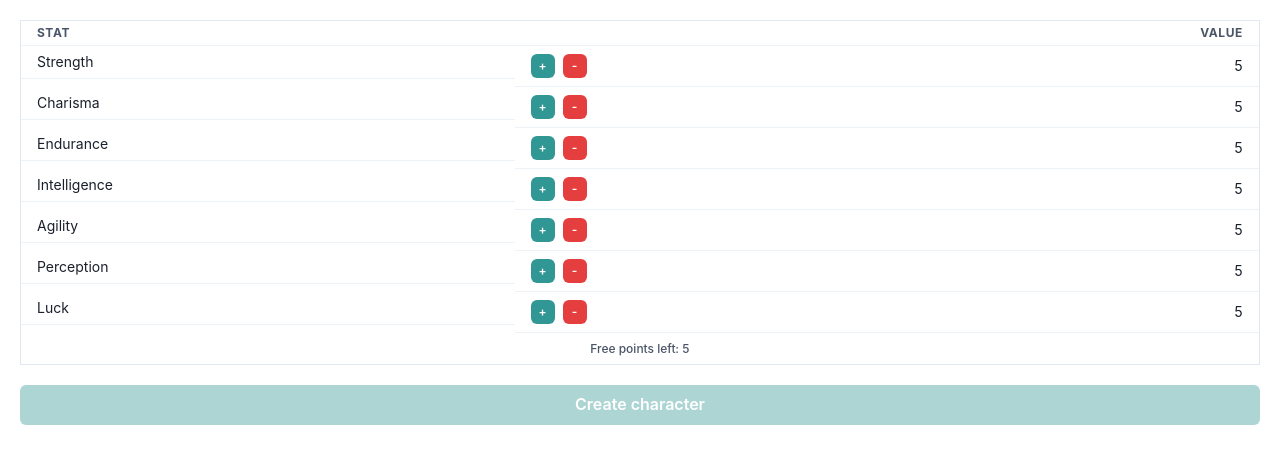
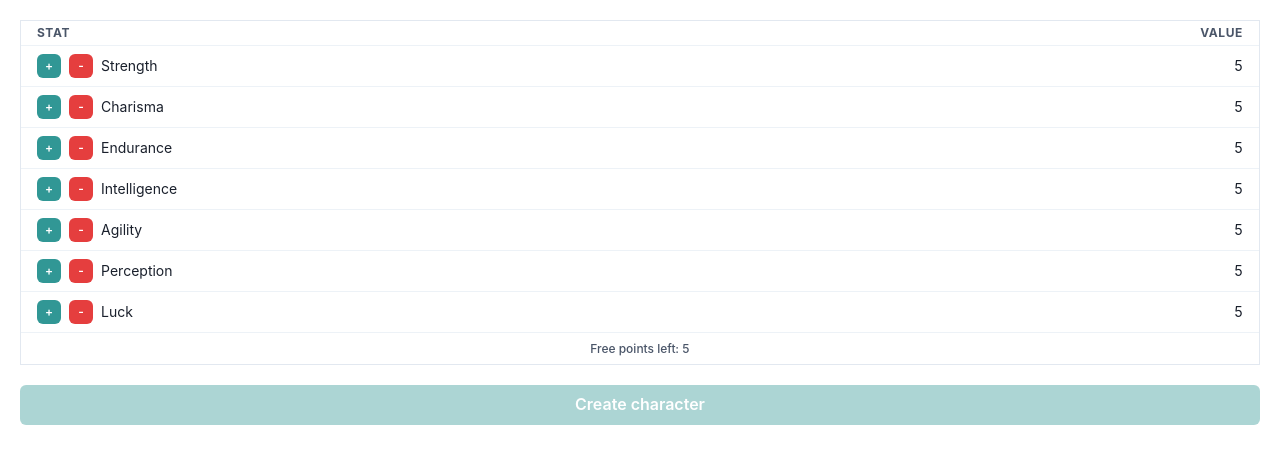
Before and after one commit to yehor-akunishnikov/interactive-character-sheet, a React (Create React App) app: page / in a window 1280 px wide. Shown: the top 464 px of the page. Built offline with nearby package versions, Linux system fonts and the light colour scheme.

Commit message:
Changed table structure to make it more pretty

```diff
--- a/src/App.js
+++ b/src/App.js
@@ -68,7 +68,6 @@ export default function App() {
             <Thead>
               <Tr>
                 <Th>Stat</Th>
-                <Th></Th>
                 <Th isNumeric>Value</Th>
               </Tr>
             </Thead>
@@ -76,9 +75,6 @@ export default function App() {
               {Object.keys(stats).map((statName) => {
                 return (
                   <Tr>
-                    <Td display="flex" alignItems="center">
-                      <span>{statName}</span>
-                    </Td>
                     <Td>
                       <HStack spacing="2">
                         <Button
@@ -103,6 +99,7 @@ export default function App() {
                         >
                           -
                         </Button>
+                        <span>{statName}</span>
                       </HStack>
                     </Td>
                     <Td isNumeric>{stats[statName]}</Td>
```
